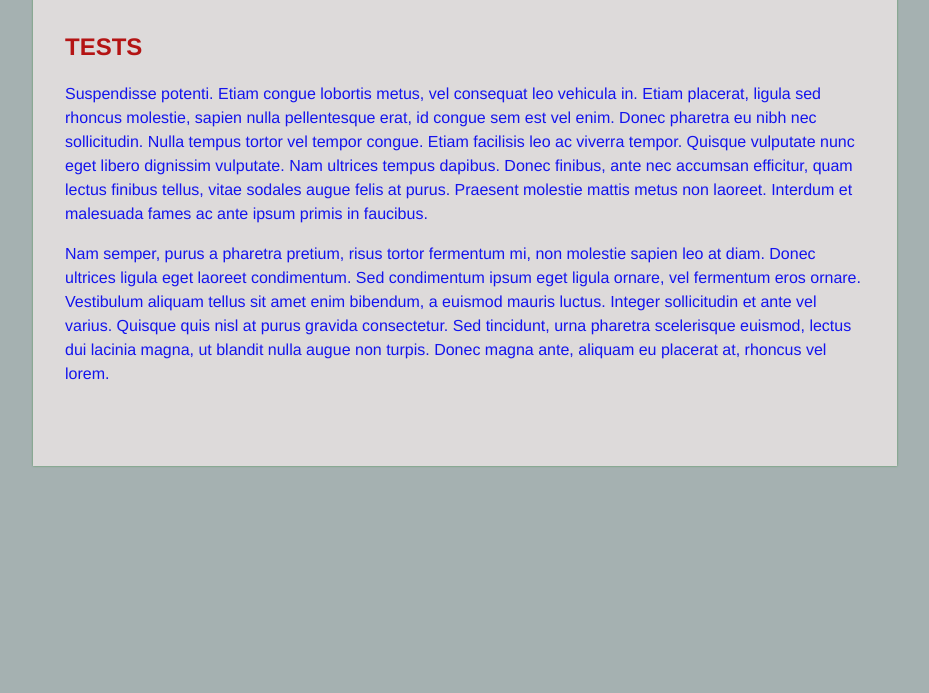
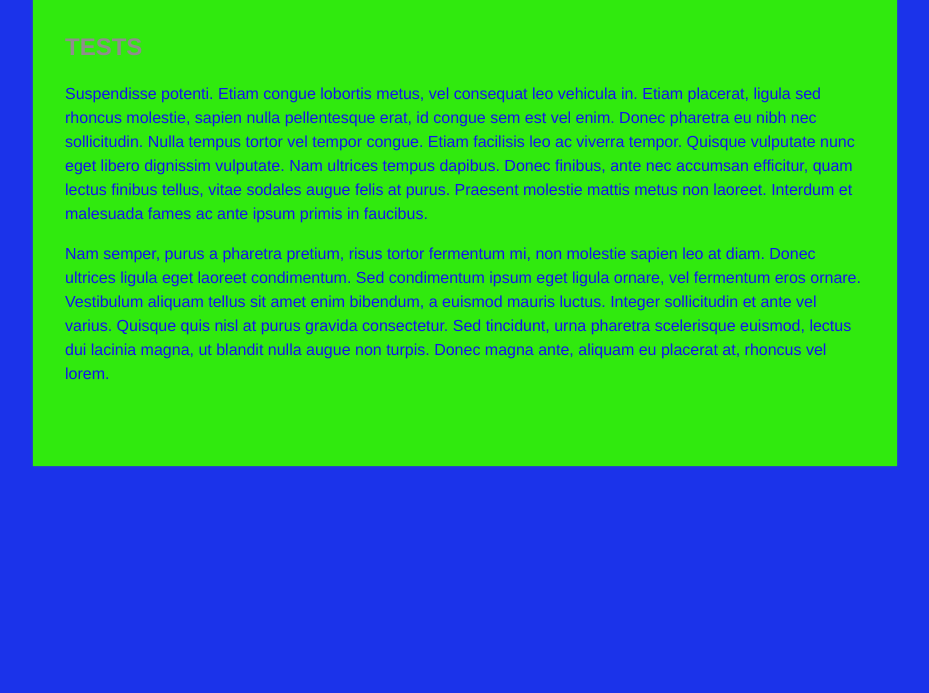
Before and after one commit to PedroC-25/testGITHUB, a plain HTML site: page index.html in a window 1280 px wide. Shown: the part 107-800 px from the top of the page, without its empty margins (175-1104 px from the left). Drawn offline with Linux system fonts and the light colour scheme.

Commit message:
fiz alteração da cor de fundo html e body no master branch, vou mudar depois no branch conflito, as mesmas propriedades e por essa razão vai haver um conflito

```diff
--- a/layout.css
+++ b/layout.css
@@ -1,9 +1,9 @@
 html {
-    background: #a5b1b1;
+    background: #1b33ea;
 }
 
 body {
-    background: #dddada;
+    background: #30ea0e;
     box-shadow: 0 0 2px rgba(66, 149, 72, 0.86);
     color: #1414ed;
     font-family: Helvetica;
@@ -15,7 +15,7 @@ body {
 }
 
 h1, h2 {
-    color: #b41414;
+    color: #908d8d;
     font-weight: 600;
     line-height: 1.3;
 }
```
